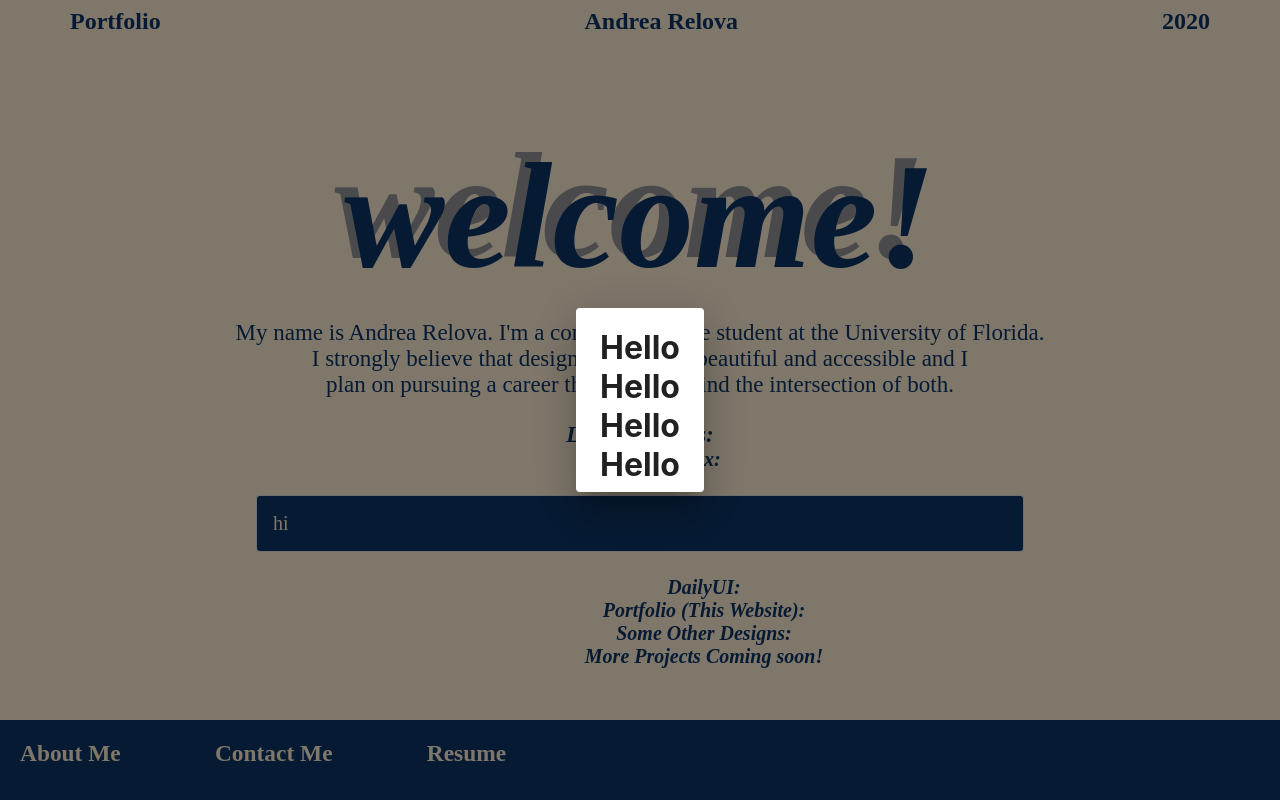
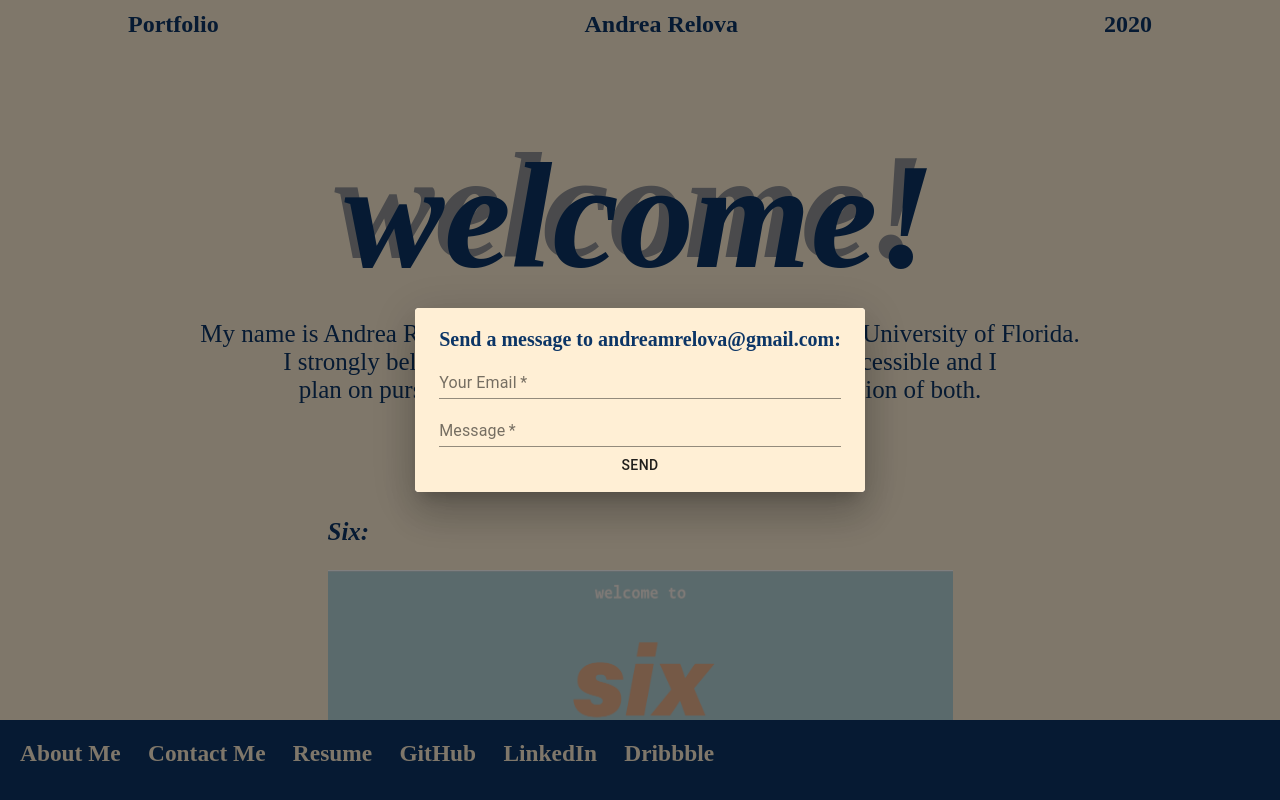
Before and after one commit to andrearelova/Portfolio, a React (Create React App) app: page / in a window 1280 px wide. Both pictures are taken after a click on the element "Contact Me". Built offline with nearby package versions, Linux system fonts and the light colour scheme.

Commit message:
Added all projects to array, created about me dialog, fixed proj styling

```diff
--- a/src/App.css
+++ b/src/App.css
@@ -12,16 +12,17 @@
   height: 4vh;
   justify-content: space-between;
   margin-top: 1vh;
-  margin-left: 70px;
-  margin-right: 70px;
+  margin-left: 10vw;
+  margin-right: 10vw;
   font-family: "Baskerville";
   font-size: 12px;
   color: #0c3566;
   position: sticky;
+  align-items: center;
 }
 
 .Content{
-  height:85vh;
+  height: 85vh;
   overflow-y: scroll;
   overflow-x: hidden;
   display: flex;
@@ -61,9 +62,9 @@
   width: 100%;
   margin-top: 25vh;
   font-family: "Baskerville";
-  font-size: 23px;
+  font-size: 25px;
   color: #0c3566;
-  margin-bottom: 3vh;
+  margin-bottom: 5vh;
 }
 
 .Latest{
@@ -71,33 +72,43 @@
   font-style: italic;
   width: 100%;
   text-align: center;
-  font-size: 23px;
+  font-size: 30px;
   color: #0c3566;
+  padding-bottom: 5vh;
 }
 
 .Projects{
   font-family: "Avenir Next";
   font-style: italic;
-  font-size: 20px;
+  font-size: 25px;
   color: #0c3566;
-  margin-left: 10vw;
-  text-align: left;
+  width: 100%;
+  padding-bottom: 3vh;
+}
+.Project{
+  width: 625px;
+}
+.Link{
+  text-decoration: none;
+  display: flex;
+  flex-direction: column;
+  align-items: center;
+}
+.ProjectsMedia{
+  width: 625px;
+  height: 400px;
+  padding-bottom: 3vh;
 }
 
-.ProjectsCard{
-  width: 60vw;
-  margin-top: 3vh;
-  margin-bottom: 3vh;
-  display: flex;
-  align-items: center;
+.ProjectsMedia:hover{
+  opacity: 0.7;
 }
 
-.ProjectsContent{
+.ProjectsDescription{
   font-family: "Baskerville";
-  background-color: #0c3566;
-  width: 100%;
-  color: #ffefd5;
+  color: #0c3566;
   font-size: 20px;
+  padding-bottom: 3vh;
 }
 
 .FooterBar {
@@ -130,3 +141,34 @@
 .FooterFiller{
   flex-grow: 4;
 }
+
+.AboutMe{
+  background-color: #0c3566;
+}
+
+.AboutMeTitle{
+  font-family: "Avenir Next";
+  font-style: italic;
+  font-size: 30px;
+  color: #ffefd5;
+}
+
+.AboutMeText{
+  font-family: "Baskerville";
+  font-size: 20px;
+  color: #ffefd5;
+}
+
+.ContactMe{
+  background-color: #ffefd5;
+  font-family: "Baskerville";
+  color: #0c3566;
+  font-size: 10px;
+  display: flex;
+  flex-direction: column;
+}
+
+.ContactForm{
+  display: flex;
+  flex-direction: column;
+}
--- a/src/App.js
+++ b/src/App.js
@@ -1,38 +1,62 @@
 import React, {useState} from "react";
 import "./App.css"
-import Card from '@material-ui/core/Card';
-import CardActions from '@material-ui/core/CardActions';
-import CardContent from '@material-ui/core/CardContent';
-import CardActionArea from '@material-ui/core/CardActionArea';
-import CardMedia from '@material-ui/core/CardMedia';
-import Dialog from '@material-ui/core/Dialog';
-import DialogContent from '@material-ui/core/DialogContent';
-import Slide from '@material-ui/core/Slide';
-import Grid from '@material-ui/core/Grid';
+import {Dialog, DialogContent, Slide, Grid, TextField, Button} from "@material-ui/core"
 
 const Transition = React.forwardRef(function Transition(props, ref) {
   return <Slide direction="up" ref={ref} {...props} />;
 });
 
 function App() {
-  const [dialogOpen, setDialogOpen] = useState(false);
+  const [contactOpen, setContactOpen] = useState(false);
+  const [aboutOpen, setAboutOpen] = useState(false);
+  const [email, setEmail] = useState("");
+  const [message, setMessage] = useState("");
+  const projects = [
+    {
+      name:"Six:",
+      img:"Six.png",
+      description:"Six is a group web application created in July-August 2020 that is inspired by the \"Six Degrees of Kevin Bacon\" game. The web application asks the user to input two musical artists and then utilizes the Spotify Web API, along with a Breadth-First Search algorithm, to determine how many \"degrees of separation\" lie between the two artists (a song collaboration counts as one degree). I did the front end design and helped on the implementation of it. I also helped work on the API implementation. The project was created using React/Node.",
+      link:"https://github.com/andrearelova/Portfolio"
+    },
+    {
+      name:"DailyUI (Currently in Progress):",
+      img:"DailyUI2.png",
+      description:"DailyUI is an email subscription service that gives users a design prompt everyday, such as a landing page or an app icon. The picture above is from Day 2's prompt, which was to design a checkout page. My designs were made with Adobe XD.",
+      link:""
+    },
+    {
+      name:"Portfolio (This Website):",
+      img:"portfolio-mockup.png",
+      description:"This portfolio website was created throughout the summer of 2020. The mockup above was made on Photoshop (because I created it before knowing how to use Adobe XD). The portfolio was made with React/Node and uses some Material UI styling components.",
+      link:""
+    },
+    {
+      name:"Some Other Designs:",
+      img:"",
+      description:"These are some other designs I have made, either for myself, friends, or some school organizations I am involved in. The details, as well as the software used to make each one, is specified above.",
+      link:""
+    },
+  ]
+  const handleContactClose = () => {
+    setContactOpen(false);
+  }
+  const submitEmail = (e) => {
+    e.preventDefault();
 
+
+
+    handleContactClose();
+  }
   return (
     <div className="App">
-      <Dialog open={dialogOpen} onClose={() => {setDialogOpen(false)}} TransitionComponent={Transition}>
-        <DialogContent>
-        <Grid>
-        <Grid item xs={12} md={6}>
-        <h1> Hello</h1>
-        </Grid>
-        <Grid item md={7}>
-        <h1> Hello</h1>
-        </Grid>
-        <Grid item>
-        <h1> Hello</h1>
-        </Grid>
-        </Grid>
-          <h1> Hello</h1>
+      <Dialog open={contactOpen} onClose={handleContactClose} TransitionComponent={Transition}>
+        <DialogContent className="ContactMe">
+        <h1>Send a message to andreamrelova@gmail.com:</h1>
+        <form  className="ContactForm" onSubmit={submitEmail} >
+          <TextField id="outlined-basic" label="Your Email" required={true} value={email} onChange={(e)=>{setEmail(e.target.value)}}/>
+          <TextField id="outlined-basic" label="Message" required={true} value={message} onChange={(e)=>{setMessage(e.target.value)}}/>
+          <Button type="submit">Send</Button>
+        </form>
         </DialogContent>
       </Dialog>
       <div className="HeaderBar">
@@ -47,27 +71,39 @@ function App() {
       </div>
         <p className="Tagline">My name is Andrea Relova. I'm a computer science student at the University of Florida.<br></br>I strongly believe that design can be both beautiful and accessible and I<br></br>plan on pursuing a career that helps me find the intersection of both.</p>
         <h3 className="Latest">Latest Projects:</h3>
-        <h3 className="Projects">Six:</h3>
-        <Card className="ProjectsCard" variant="outlined">
-          <CardActionArea>
-            <CardMedia image="./Six.png" title="Six Screenshot"/>
-            <CardContent className="ProjectsContent">
-              <p>hi</p>
-            </CardContent>
-          </CardActionArea>
-        </Card>
-        <h3 className="Projects">DailyUI:</h3>
-        <h3 className="Projects">Portfolio (This Website):</h3>
-        <h3 className="Projects">Some Other Designs:</h3>
-        <h3 className="Projects">More Projects Coming soon!</h3>
+        {projects.map((project, index)=>
+          <a className="Link" key={index} href={project.link} target="blank">
+          <div className="Project">
+            <h3 className="Projects">{project.name}</h3>
+              <img src={project.img} className="ProjectsMedia"/>
+            <p className="ProjectsDescription">{project.description}</p>
+          </div>
+          </a>
+        )}
+        <h3 className="Latest">More Projects Coming Soon!</h3>
       </div>
       <footer className="FooterBar">
       <div className="FooterElement">
-        <h3 className="FooterButtons">About Me</h3>
-        <h3 className="FooterButtons" onClick={()=>{setDialogOpen(true)}}>Contact Me</h3>
+        <h3 className="FooterButtons"onClick={()=>{setAboutOpen(true)}}>About Me</h3>
+        <h3 className="FooterButtons" onClick={()=>{setContactOpen(true)}}>Contact Me</h3>
         <a href="AndreaRelova.pdf" target="blank" className="linkText">
-        <h3 className="FooterButtons"> Resume</h3>
+          <h3 className="FooterButtons"> Resume</h3>
         </a>
+        <a href="https://github.com/andrearelova" target="blank" className="linkText">
+          <h3 className="FooterButtons"> GitHub</h3>
+        </a>
+        <a href="https://www.linkedin.com/in/andrea-relova-206163194/" target="blank" className="linkText">
+          <h3 className="FooterButtons"> LinkedIn</h3>
+        </a>
+        <a href="https://dribbble.com/andrearelova" target="blank" className="linkText">
+          <h3 className="FooterButtons"> Dribbble</h3>
+        </a>
+        <Dialog open={aboutOpen} onClose={() => {setAboutOpen(false)}} TransitionComponent={Transition}>
+          <DialogContent className="AboutMe">
+            <h1 className="AboutMeTitle">About Me</h1>
+            <p className="AboutMeText">I'm a 20 year old computer science major from Jacksonville, Florida. I am also pursuing a minor in linguistics, which I chose because my experience with learning French and Spanish in school led me to realize that my passion for languages lies with learning about the structure, patterns and uses of it and less so with a specific language. I am very interested in interaction design, product design and user experience design and would like to pursue a career in such someday. I realized this because in my computer science projects, I have found the greatest satisfaction and sense of control from the designing portions of them. I continue to work on developing my "eye for design" and my sense of empathy everyday, since being a designer involves one putting themselves in the users' shoes.</p>
+          </DialogContent>
+        </Dialog>
         </div>
         <div className="FooterFiller"/>
       </footer>
```
Also changed, not shown: public/DailyUI2.png (added), public/portfolio-mockup.png (added).
